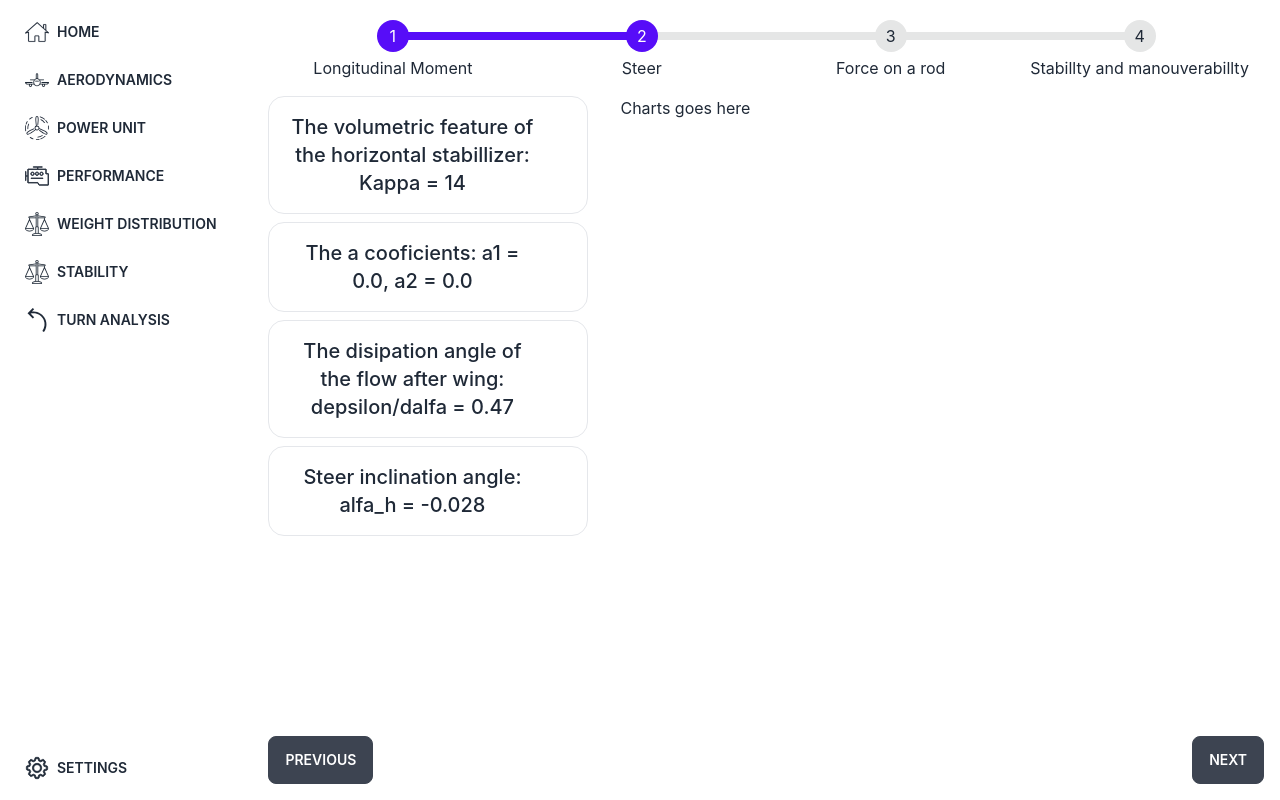
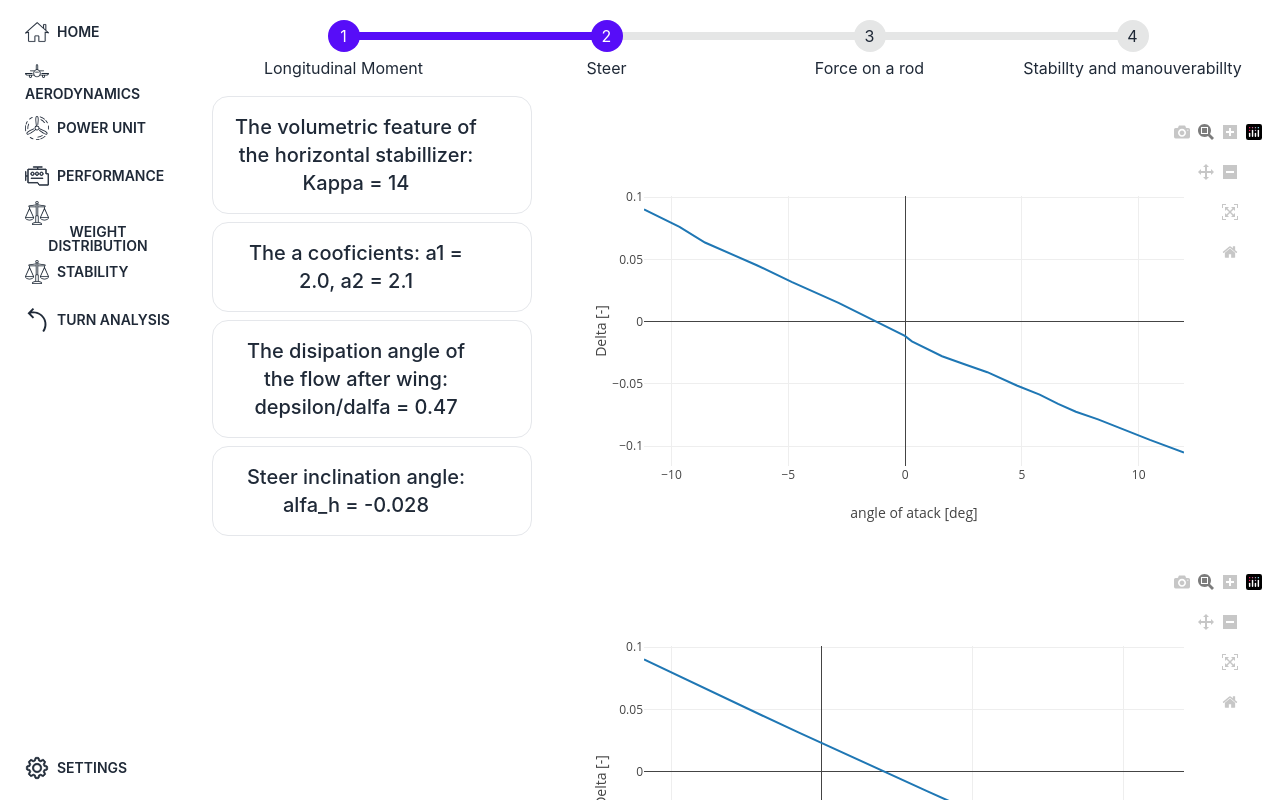
Before and after one commit to adamsmietanka/aircraft-calculator, a React (Create React App) app in the folder frontend/: page /stability/steer in a window 1280 px wide. Shown: the top 800 px of the page. Built offline with nearby package versions, Linux system fonts and the light colour scheme.

Commit message:
feat: add delta charts

```diff
--- a/frontend/src/components/molecules/StabillitySteerChart.tsx
+++ b/frontend/src/components/molecules/StabillitySteerChart.tsx
@@ -1,11 +1,45 @@
-import React from 'react'
+import Plotly from "plotly.js-dist-min";
+import React, { useEffect } from "react";
+import { useLongitudalMomentStore } from "../../utils/useLongitudalMoment";
+import { useSteerOutputStore } from "../../utils/useSteer";
 
 const StabillitySteerChart = () => {
+  const cz = useLongitudalMomentStore((state) => state.cz);
+  const alfa = useLongitudalMomentStore((state) => state.alfa);
+  const delta = useSteerOutputStore((state) => state.delta);
+
+  const traceAlfa = { x: alfa, y: delta };
+  const traceCz = { x: cz, y: delta };
+  const layouts = (type: string) => {
+    let layout = {
+      tittle: { text: "Elevator angle" },
+      xaxis: { title: { text: "Cz [-]" } },
+      yaxis: { title: { text: "Delta [-]" } },
+    };
+    switch (type) {
+      case "alfa":
+        layout = {
+          ...layout,
+          xaxis: { title: { text: "angle of atack [deg]" } },
+        };
+        break;
+      case "cz":
+        layout = { ...layout, xaxis: { title: { text: "cz [-]" } } };
+        break;
+    }
+    return layout;
+  };
+
+  useEffect(() => {
+    Plotly.newPlot("Delta_alfa", [traceAlfa], layouts("alfa"));
+    Plotly.newPlot("Delta_cz", [traceCz], layouts("cz"));
+  }, [traceAlfa, traceCz]);
   return (
     <div>
-      Charts goes here
+      <div id="Delta_alfa" />
+      <div id="Delta_cz" />
     </div>
-  )
-}
+  );
+};
 
-export default StabillitySteerChart
+export default StabillitySteerChart;
--- a/frontend/src/components/molecules/StabillitySteerCooficientsDataCollapse.tsx
+++ b/frontend/src/components/molecules/StabillitySteerCooficientsDataCollapse.tsx
@@ -41,8 +41,8 @@ const StabillitySteerCooficientsDataCollapse = () => {
     { name: "NACA 0007", value: 2 },
   ];
   useEffect(() => {
-    setA1(0);
-    setA2(0);
+    setA1(2);
+    setA2(2.14);
   }, []);
   return (
     <div tabIndex={0} className="collapse border rounded-box">
--- a/frontend/src/components/organisms/StabillitySteer.tsx
+++ b/frontend/src/components/organisms/StabillitySteer.tsx
@@ -1,22 +1,67 @@
-import React from 'react'
-import StabillitySteerAfterWingFlowAngleDataCollapse from '../molecules/StabillitySteerAfterWingFlowAngleDataCollapse';
-import StabillitySteerAngleOfIncilination from '../molecules/StabillitySteerAngleOfIncilination';
-import StabillitySteerChart from '../molecules/StabillitySteerChart';
-import StabillitySteerCooficientsDataCollapse from '../molecules/StabillitySteerCooficientsDataCollapse';
-import StabillitySteerKappaDataColapse from '../molecules/StabillitySteerKappaDataColapse';
+import React, { useEffect } from "react";
+import { calculateDelta } from "../../utils/steerCalculation";
+import {
+  useLongitudalMomentOutput,
+  useLongitudalMomentStore,
+} from "../../utils/useLongitudalMoment";
+import { useSteerOutputStore, useSteerStore } from "../../utils/useSteer";
+import StabillitySteerAfterWingFlowAngleDataCollapse from "../molecules/StabillitySteerAfterWingFlowAngleDataCollapse";
+import StabillitySteerAngleOfIncilination from "../molecules/StabillitySteerAngleOfIncilination";
+import StabillitySteerChart from "../molecules/StabillitySteerChart";
+import StabillitySteerCooficientsDataCollapse from "../molecules/StabillitySteerCooficientsDataCollapse";
+import StabillitySteerKappaDataColapse from "../molecules/StabillitySteerKappaDataColapse";
 
 const StabillitySteer = () => {
+  const delta = useSteerOutputStore((state) => state.delta);
+
+  const Cmbu = useLongitudalMomentOutput((state) => state.cmbu);
+  const cz = useLongitudalMomentStore((state) => state.cz);
+  const a = useSteerStore((state) => state.a);
+  const a1 = useSteerOutputStore((state) => state.a1);
+  const a2 = useSteerOutputStore((state) => state.a2);
+  const kappa = useSteerOutputStore((state) => state.kappa);
+  const dEpsTodAlfa = useSteerOutputStore((state) => state.dEpsTodAlfa);
+  const steerIncilinationAngle = useSteerOutputStore(
+    (state) => state.steerInclinationAngle
+  );
+
+  const setDelta = useSteerOutputStore((state) => state.setDelta);
+  useEffect(() => {
+    setDelta(
+      calculateDelta({
+        Cmbu,
+        cz,
+        a,
+        a1,
+        a2,
+        kappa,
+        dEpsTodAlfa,
+        steerIncilinationAngle,
+      })
+    );
+    console.log(delta);
+  }, [
+    setDelta,
+    Cmbu,
+    cz,
+    a,
+    a1,
+    a2,
+    kappa,
+    dEpsTodAlfa,
+    steerIncilinationAngle,
+  ]);
   return (
-      <div className="flex flex-row">
+    <div className="flex flex-row">
       <div className="flex flex-col w-80 mr-8 space-y-2">
         <StabillitySteerKappaDataColapse />
-        <StabillitySteerCooficientsDataCollapse/>
-        <StabillitySteerAfterWingFlowAngleDataCollapse/>
-        <StabillitySteerAngleOfIncilination/>
+        <StabillitySteerCooficientsDataCollapse />
+        <StabillitySteerAfterWingFlowAngleDataCollapse />
+        <StabillitySteerAngleOfIncilination />
       </div>
-      <StabillitySteerChart/>
+      <StabillitySteerChart />
     </div>
-  )
-}
+  );
+};
 
-export default StabillitySteer
+export default StabillitySteer;
--- a/frontend/src/utils/steerCalculation.ts
+++ b/frontend/src/utils/steerCalculation.ts
@@ -1,4 +1,5 @@
 import { density } from "./atmosphere";
+import { radTodeg } from "./misc";
 
 interface kappaCalculation {
   s: number;
@@ -70,3 +71,35 @@ export const getCzFromVelocity = ({
     (density(cruiseAlttiude) * cruiseVelocity * cruiseVelocity * wingSurface)
   );
 };
+
+interface deltaCalculation {
+  Cmbu: number[];
+  cz: number[];
+  a: number;
+  a1: number;
+  a2: number;
+  kappa: number;
+  dEpsTodAlfa: number;
+  steerIncilinationAngle: number;
+}
+
+export const calculateDelta = ({
+  Cmbu,
+  cz,
+  a,
+  a1,
+  a2,
+  kappa,
+  dEpsTodAlfa,
+  steerIncilinationAngle,
+}: deltaCalculation) => {
+  let delta = cz.map((current) => current);
+  console.log(delta)
+  for (let i = 0; i < delta.length; i++) {
+    delta[i] =
+      Cmbu[i] / (kappa * a2) -
+      (a1 / a2) * ((cz[i] / a) * (1 - dEpsTodAlfa) + steerIncilinationAngle);
+      console.log(delta[i]);
+  }
+  return delta
+};
--- a/frontend/src/utils/useSteer.ts
+++ b/frontend/src/utils/useSteer.ts
@@ -95,11 +95,13 @@ interface SteerOutputState {
   a2: number;
   dEpsTodAlfa:number;
   steerInclinationAngle:number;
+  delta:number[]
   setKappa: (value: number) => void;
   setA1: (value: number) => void;
   setA2: (value: number) => void;
   setDEpsTodAlfa: (value: number) => void;
   setSteerInclinationAngle: (value: number) => void;
+  setDelta:(value: number[]) => void;
 }
 
 export const useSteerOutputStore = create<SteerOutputState>()((set) => ({
@@ -108,9 +110,11 @@ export const useSteerOutputStore = create<SteerOutputState>()((set) => ({
   a2: 2,
   dEpsTodAlfa:0.47,
   steerInclinationAngle:-0.1038,
+  delta:[1],
   setKappa: (value) => set((state) => ({ kappa: value })),
   setA1: (value) => set((state) => ({ a1: value })),
   setA2: (value) => set((state) => ({ a2: value })),
   setDEpsTodAlfa: (value) => set((state) => ({ dEpsTodAlfa: value })),
   setSteerInclinationAngle: (value) => set((state) => ({ steerInclinationAngle: value })),
+  setDelta: (value) => set((state) => ({ delta: value })),
 }));
```
